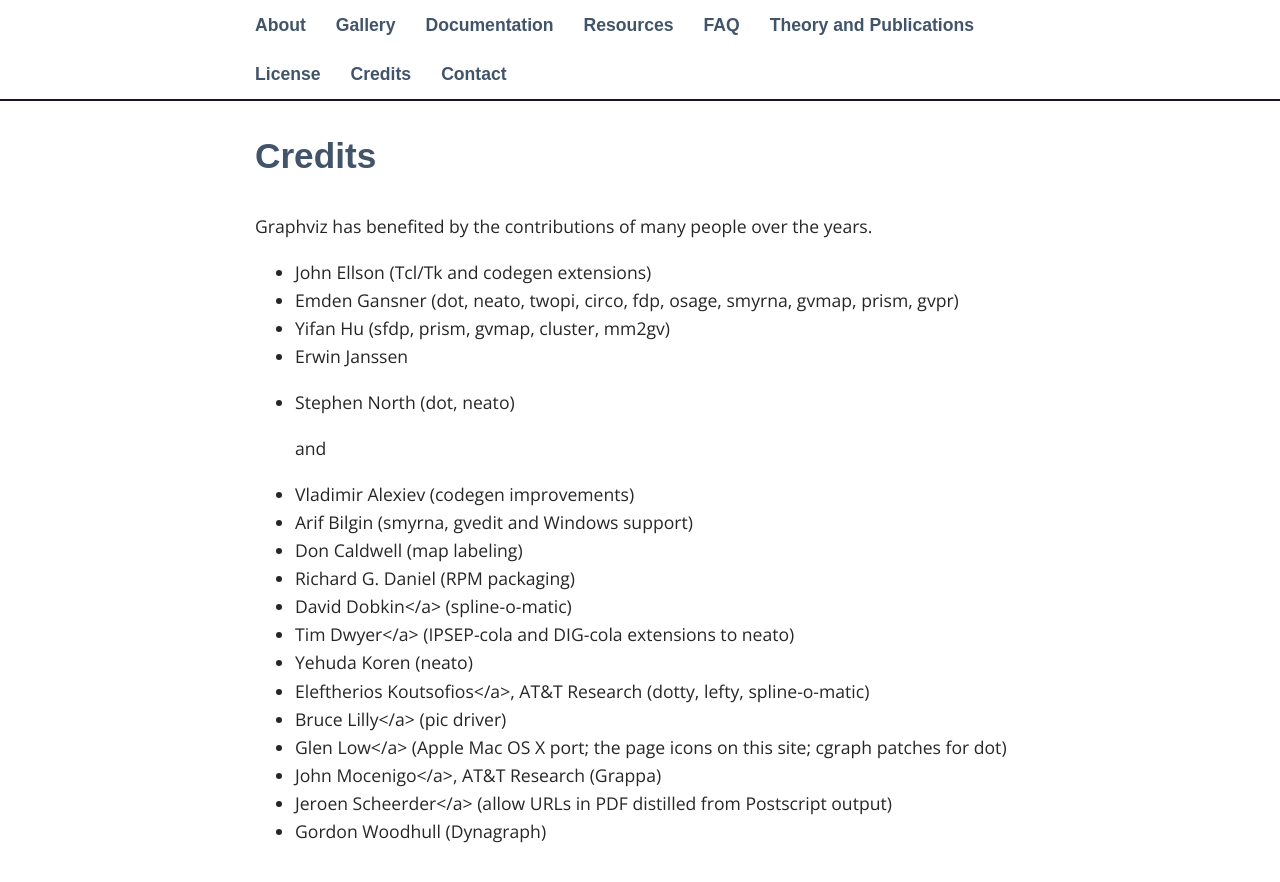
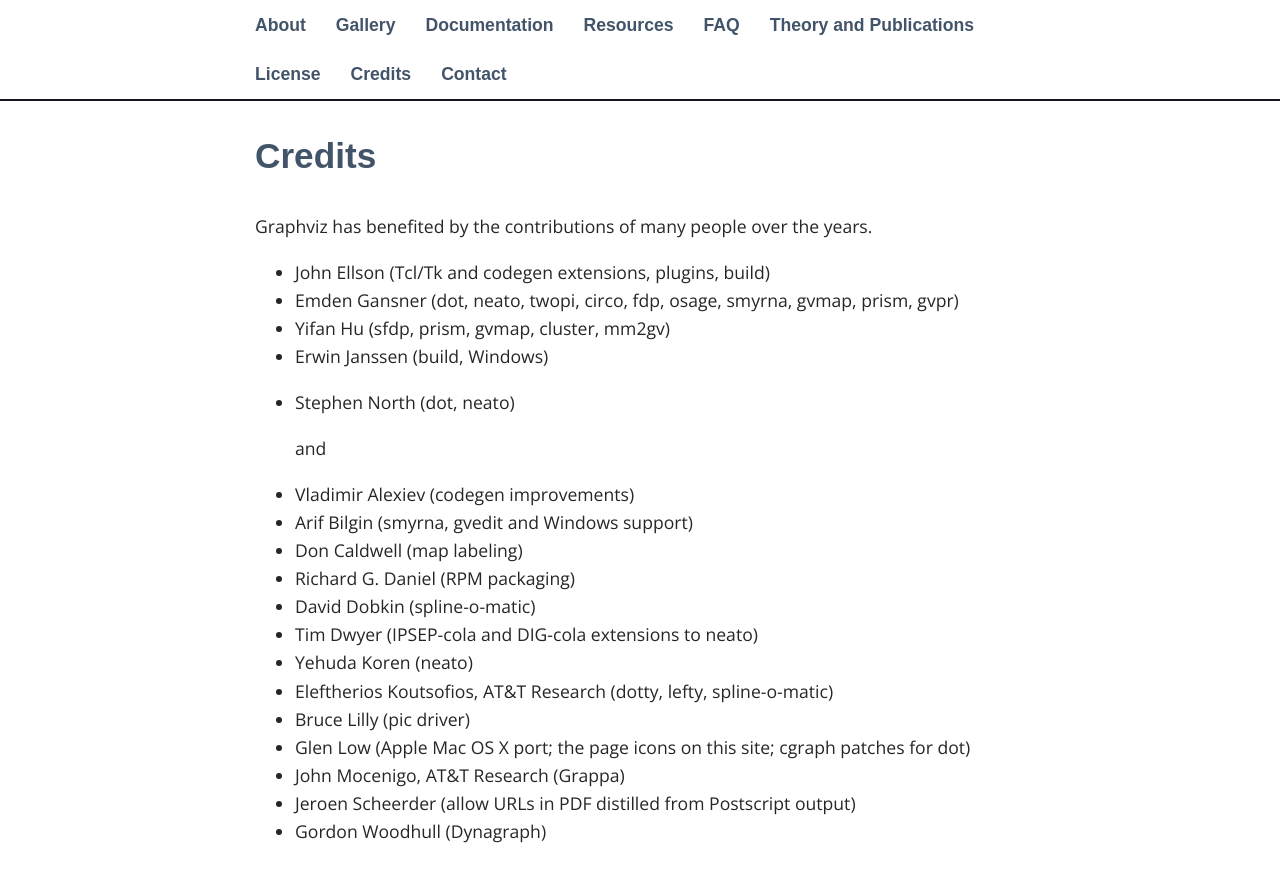
Before and after one commit to emden/gvizweb, a Jekyll site: the page built from _pages/08_credits.md, in a window 1280 px wide and 900 px high, scrolled down 399 px. Shown: the top 882 px of the window. Built offline with Jekyll 4.4.1, drawn with Linux system fonts in a browser that asks for light colours; some web fonts are replaced.

Commit message:
Refresh credits page

```diff
--- a/_pages/08_credits.md
+++ b/_pages/08_credits.md
@@ -7,10 +7,10 @@ permalink: /credits/
 
 Graphviz has benefited by the contributions of many people over the years.
 
-* John Ellson (Tcl/Tk and codegen extensions)
+* John Ellson (Tcl/Tk and codegen extensions, plugins, build)
 * Emden Gansner (dot, neato, twopi, circo, fdp, osage, smyrna, gvmap, prism, gvpr)
 * Yifan Hu (sfdp, prism, gvmap, cluster, mm2gv)
-* Erwin Janssen
+* Erwin Janssen (build, Windows)
 * Stephen North (dot, neato)
 
 	and
@@ -19,12 +19,12 @@ Graphviz has benefited by the contributions of many people over the years.
 * Arif Bilgin (smyrna, gvedit and Windows support)
 * Don Caldwell (map labeling)
 * Richard G. Daniel (RPM packaging)
-* David Dobkin</a> (spline-o-matic)
-* Tim Dwyer</a> (IPSEP-cola and DIG-cola extensions to neato)
+* David Dobkin (spline-o-matic)
+* Tim Dwyer (IPSEP-cola and DIG-cola extensions to neato)
 * Yehuda Koren (neato)
-* Eleftherios Koutsofios</a>, AT&amp;T Research (dotty, lefty, spline-o-matic)
-* Bruce Lilly</a> (pic driver)
-* Glen Low</a> (Apple Mac OS X port; the page icons on this site; cgraph patches for dot)
-* John Mocenigo</a>, AT&amp;T Research (Grappa)
-* Jeroen Scheerder</a> (allow URLs in PDF distilled from Postscript output)
+* Eleftherios Koutsofios, AT&amp;T Research (dotty, lefty, spline-o-matic)
+* Bruce Lilly (pic driver)
+* Glen Low (Apple Mac OS X port; the page icons on this site; cgraph patches for dot)
+* John Mocenigo, AT&amp;T Research (Grappa)
+* Jeroen Scheerder (allow URLs in PDF distilled from Postscript output)
 * Gordon Woodhull (Dynagraph)
```
